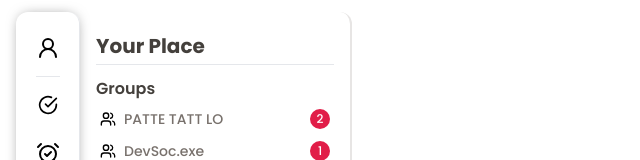
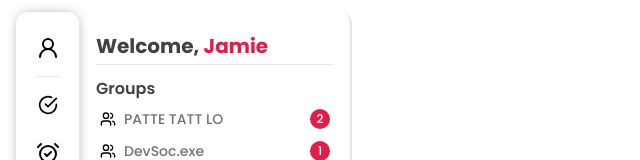
Before and after one commit to DevSoc-exe/study-bean, a Next.js app: page / in a window 1280 px wide. Shown: the top 160 px of the page, without its empty margins (0-640 px from the left). Built offline with nearby package versions, Linux system fonts and the light colour scheme.

Commit message:
group sidebar design

```diff
--- a/src/components/Layout/GroupSidebar.tsx
+++ b/src/components/Layout/GroupSidebar.tsx
@@ -131,7 +131,7 @@ const GroupSidebar = () => {
   return (
     <article className="h-[calc(100vh-1.5rem)] backdrop-blur w-64 left-3 rounded-xl border-r-2 border-stone-200 flex flex-col py-4 pr-4 justify-start  items-start">
       <div>
-        <h1 className="text-xl mt-1 text-stone-700 font-bold muted">Your Place</h1>
+        <h1 className="text-xl mt-1 text-stone-700 font-bold muted">Welcome, <span className="text-primary">Jamie</span></h1>
       </div>
       <hr className='w-full my-1' />
 
```
